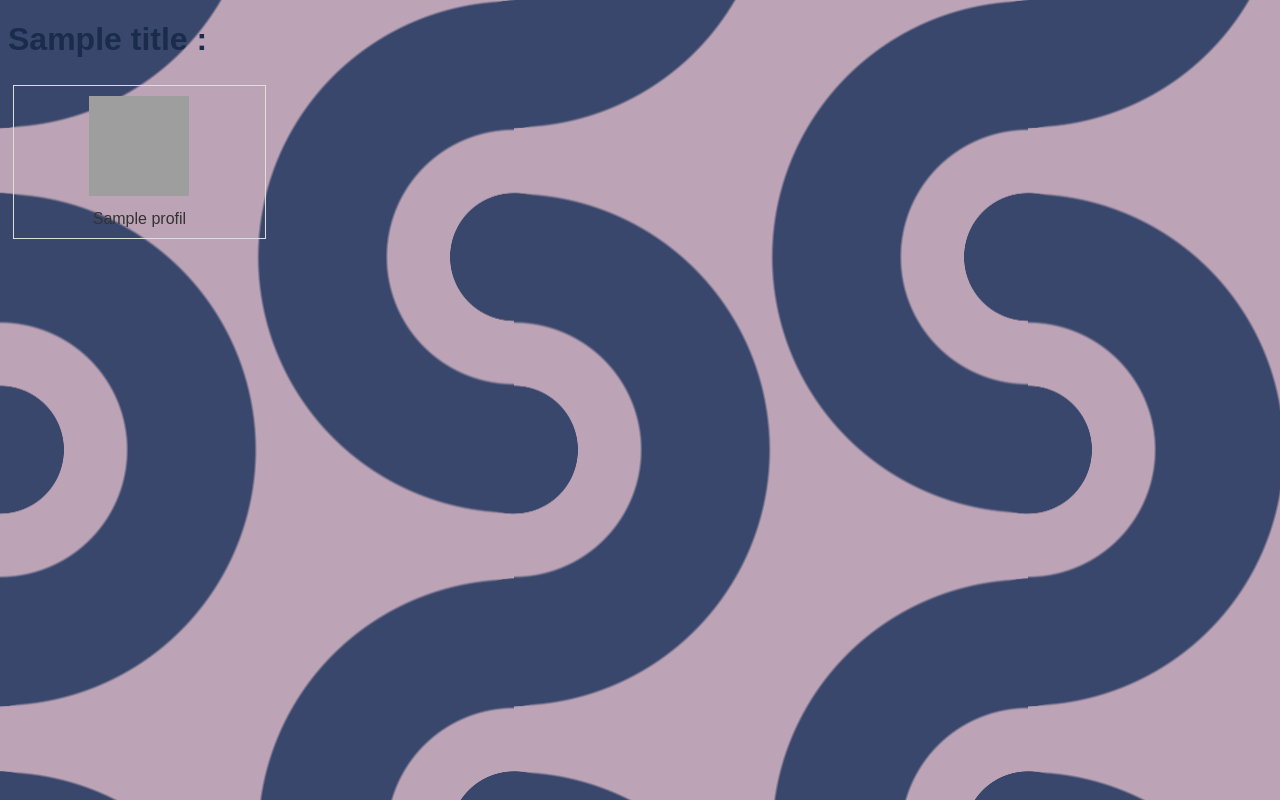
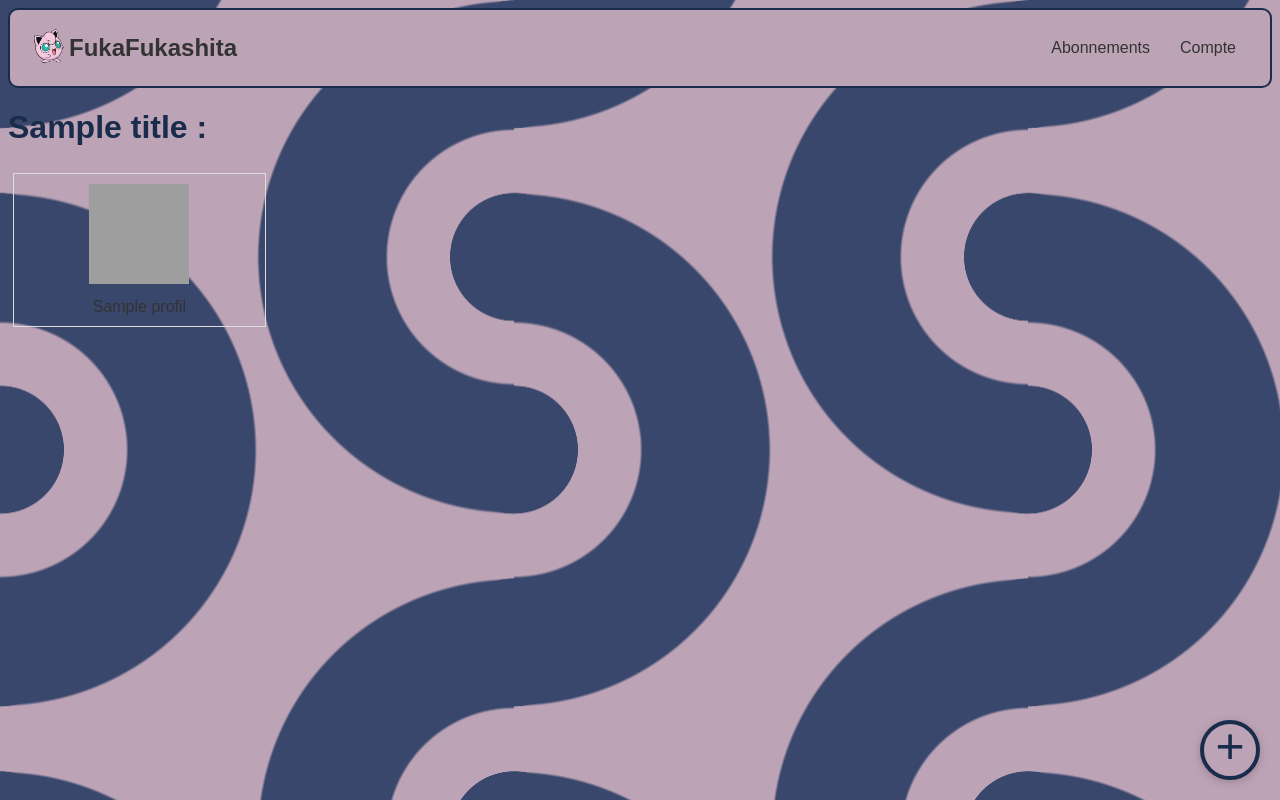
Before and after one commit to Assassymfony/Fukafukashita, a Symfony app: template templates/profil/follow-list.html.twig in a window 1280 px wide. Run offline with Twig, Linux system fonts and the light colour scheme; the template is opened without the code that fills it: most values are stand-ins (such as "Sample title", 1, 10 or a date in 2020); style sheets or scripts are compiled from the project's sources; some libraries are stand-ins or nearby versions; grey boxes are pictures that could not be loaded.

Commit message:
Adding navbar and post Button

```diff
--- a/assets/styles/app.css
+++ b/assets/styles/app.css
@@ -160,3 +160,72 @@ html {
       calc(2*var(--s)) calc(9*var(--s)/4),
       calc(2*var(--s)) calc(3*var(--s)/4);
   }
+
+  header {
+    background-color: #bda3b6;
+    padding: 4px;
+    border-radius: 10px;
+    border-style: solid;
+    border-color: #1a2c4c;
+    border-width: 2px;
+}
+
+nav {
+    display: flex;
+    justify-content: space-between;
+    align-items: center;
+}
+
+.nav-logo{
+    text-decoration: none;
+    color: #333;
+    margin-left: 15px;
+}
+
+.nav-link{
+    text-decoration: none;
+    color: #333;
+    margin-right: 30px;
+}
+
+nav img {
+    height: 40px;
+}
+
+.nav-links {
+    display: flex;
+    align-items: center;
+}
+
+.floating-button {
+    position: fixed;
+    bottom: 20px;
+    right: 20px;
+    width: 60px;
+    height: 60px;
+    background-color: #bda3b6;
+    border: none;
+    border-radius: 50%;
+    display: flex;
+    justify-content: center;
+    align-items: center;
+    font-size: 24px;
+    box-shadow: 0 2px 10px rgba(0, 0, 0, 0.2);
+    cursor: pointer;
+    transition: background-color 0.3s;
+    border-style: solid;
+    border-color: #1a2c4c;
+    border-width: 4px;
+    padding-bottom: 10px;
+    font-size: 50px;
+    color: #1a2c4c;
+
+}
+
+.nav-links a:hover {
+    color: #494949;
+}
+
+.floating-button:hover {
+    background-color: #72606d;
+}
--- a/src/Controller/ProfilController.php
+++ b/src/Controller/ProfilController.php
@@ -21,7 +21,11 @@ class ProfilController extends AbstractController
     #[Route(path:"/profil", name:"profil_perso", methods: ["GET"])]
     public function baseProfil(): Response
     {
-        $this->denyAccessUnlessGranted('IS_AUTHENTICATED');
+        try{
+            $this->denyAccessUnlessGranted('IS_AUTHENTICATED');
+        }catch (\Exception $e){
+            return $this->redirectToRoute('app_login');
+        }
         return $this->redirectToRoute('profil_show', ['id' => $this->getUser()->getId()]);
     }
     #[Route('/profil/{id}',name:'profil_show', requirements: ['page' => '\d+'])]
--- a/templates/base.html.twig
+++ b/templates/base.html.twig
@@ -12,6 +12,23 @@
         {% endblock %}
     </head>
     <body>
+        <header>
+            <nav>
+                <div class="nav-links">
+                <a class="nav-logo" href="/">
+                    <img src="{{ asset('images/logo.jpg') }}" alt="Logo">
+                </a>
+                <a class="nav-link" href="/"><h1>FukaFukashita</h1></a>
+                </div>
+                <div class="nav-links">
+                    <a href="/" class="nav-link">Abonnements</a>
+                    <a href="/profil" class="nav-link">Compte</a>
+                    {% if is_granted('ROLE_USER') %}
+                        <a href="/logout" class="nav-link">Se déconnecter</a>
+                    {% endif %}
+                </div>
+            </nav>
+        </header>
         {% block body %}{% endblock %}
-    </body>
+        <button class="floating-button" onclick="location.href='/post/new'">+</button>
 </html>
--- a/templates/post/new.html.twig
+++ b/templates/post/new.html.twig
@@ -1 +1,5 @@
+{% extends 'base.html.twig' %}
+
+{% block body %}
 {{ form(form) }}
+{% endblock %}
--- a/templates/post/post.html.twig
+++ b/templates/post/post.html.twig
@@ -1,3 +1,5 @@
+{% extends 'base.html.twig' %}
+
 <link rel="stylesheet" href="{{ asset('css/components/post.css') }}">
 
 <title>{{ post.title }}</title>
--- a/templates/post/post_mini.html.twig
+++ b/templates/post/post_mini.html.twig
@@ -1,3 +1,4 @@
+{% block body %}
 <div id="post-wrapper">
   <div id="post">
     <div id="post-info">
@@ -11,3 +12,4 @@
     <p>{{ post.text|u.truncate(150, true, '...') }}</p>
   </div>
 </div>
+{% endblock %}
```
Also changed, not shown: templates/post/all.html.twig (+7 -1 lines), public/images/logo.jpg (added), public/images/userFiller.png (deleted).
